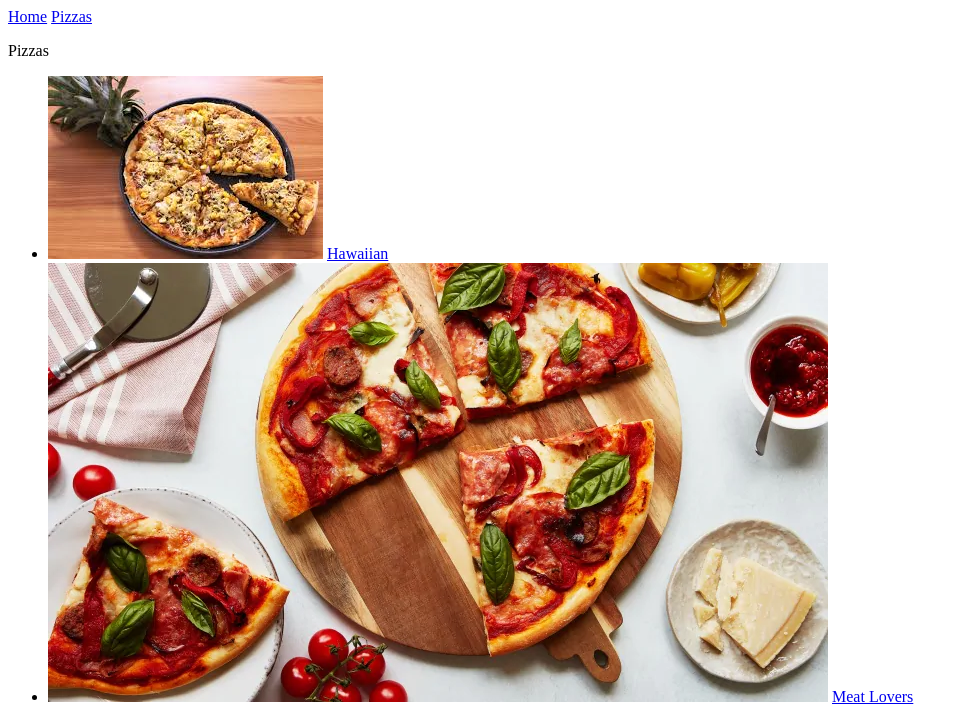
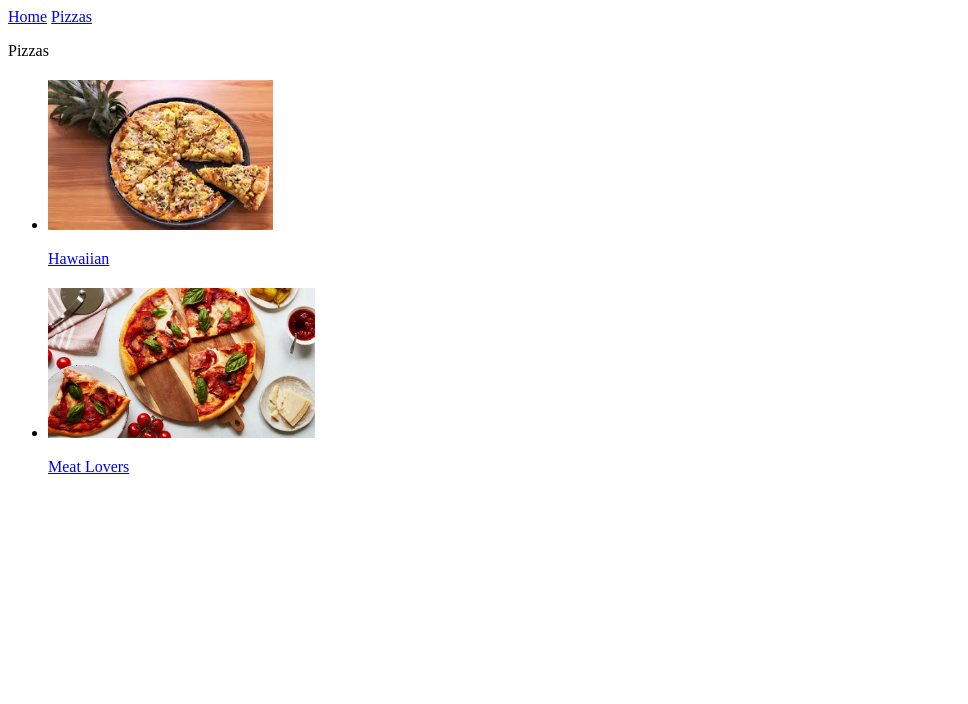
Before and after one commit to rprasai/django_pizzeria, a Django app: page /pizzas in a window 1280 px wide. Shown: the top 704 px of the page, without its empty margins (0-968 px from the left). Run offline with Django 3.2, Linux system fonts and the light colour scheme; data comes from the database, SQL or seed files in the repository.

Commit message:
images size

```diff
--- a/pizzas/templates/pizzas/pizzas.html
+++ b/pizzas/templates/pizzas/pizzas.html
@@ -5,7 +5,7 @@
 
     {% for pizza in pizzas %}
     <li>
-        <img src={{pizza.image.url}} />
+        <h2><img src="{{pizza.image.url}}" class="img-thumbnail" style="max-height:150px;" alt=""></h2>
         <a href="{% url 'pizzas:pizza' pizza.id%}">{{pizza}}</a>
     </li>
     {% empty %}
```
